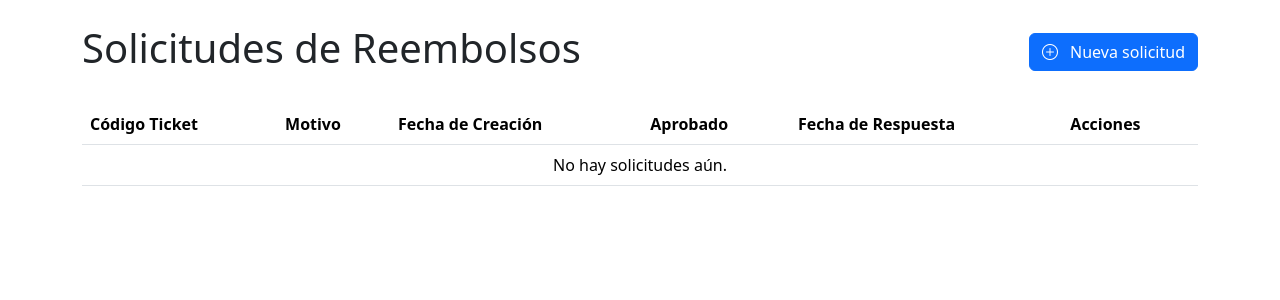
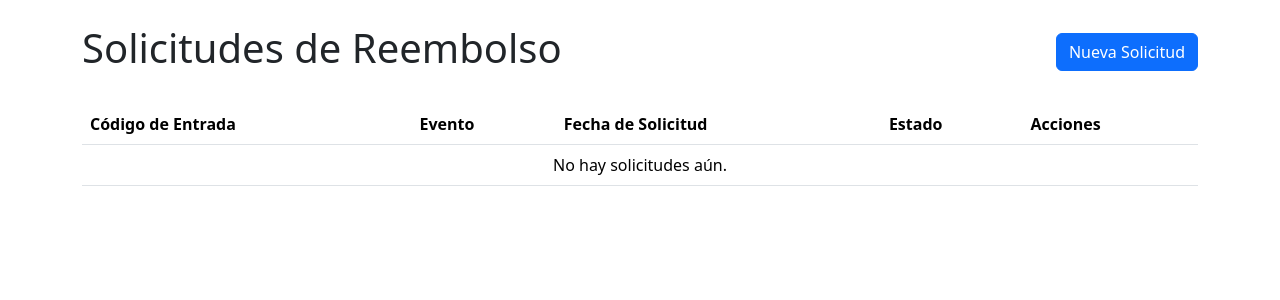
Before and after one commit to witcher-252/eventhub, a Django app: page /refunds/ in a window 1280 px wide. Shown: the part 56-356 px from the top of the page. Run offline with Django 5.2, Linux system fonts and the light colour scheme; the visitor is signed in with stand-in values (Sample User, id 1); data that the repository does not hold is empty; parts of the project's set-up code (start-up, migrations or seed data) failed here and were passed over.

Commit message:
Acomodo vistas

```diff
--- a/app/templates/refunds/refund_form.html
+++ b/app/templates/refunds/refund_form.html
@@ -40,8 +40,8 @@
                             </label>
                         </div>
 
-                        <div class="d-grid">
-                            <button type="submit" class="btn btn-primary">Enviar Solicitud</button>
+                        <div class="text-center mt-6">
+                            <button type="submit" class="btn btn-primary w-50">Enviar Solicitud</button>
                         </div>
                     </form>
                 </div>
--- a/app/templates/refunds/refund_list.html
+++ b/app/templates/refunds/refund_list.html
@@ -3,94 +3,81 @@
 {% block content %}
 <div class="container mt-4">
     <div class="d-flex justify-content-between align-items-center mb-4">
-        <h1>Solicitudes de Reembolsos</h1>
+        <h1>Solicitudes de Reembolso</h1>
         {% if not user_is_organizer %}
-            <a href="{% url 'refund_create' %}" class="btn btn-primary">
-                <i class="bi bi-plus-circle me-2"></i> Nueva solicitud
-            </a>
+            <a href="{% url 'refund_create' %}" class="btn btn-primary">Nueva Solicitud</a>
         {% endif %}
     </div>
 
     <table class="table">
         <thead>
             <tr>
+                <th>Código de Entrada</th>
+                <th>Evento</th>
                 {% if user_is_organizer %}
-                    <th>Usuario</th>
-                {% else %}
-                    <th>Código Ticket</th>
+                    <th>Solicitante</th>
                 {% endif %}
-                <th>Motivo</th>
-                <th>Fecha de Creación</th>
-                <th>Aprobado</th>
-                <th>Fecha de Respuesta</th>
+                <th>Fecha de Solicitud</th>
+                <th>Estado</th>
                 <th>Acciones</th>
             </tr>
         </thead>
         <tbody>
             {% for refund in refunds %}
             <tr>
+                <td><a href="{% url 'refund_detail' refund.id %}">{{ refund.ticket_code }}</a></td>
+                <td>{{ refund.ticket.event_name }}</td>
                 {% if user_is_organizer %}
                     <td>{{ refund.user.username }}</td>
-                {% else %}
-                    <td>{{ refund.ticket_code }}</td>
                 {% endif %}
-                <td>{{ refund.reason }}</td>
-                <td>{{ refund.created_at|date:"d/m/Y H:i" }}</td>
+                <td>{{ refund.created_at|date:"d M Y, H:i" }}</td>
                 <td>
                     {% if not refund.approval_date %}
-                        Pendiente
+                        <span class="badge bg-warning text-dark">Pendiente</span>
                     {% elif refund.approved %}
-                        Sí
+                        <span class="badge bg-success">Aprobado</span>
                     {% else %}
-                        No
+                        <span class="badge bg-danger">Rechazado</span>
                     {% endif %}
                 </td>
                 <td>
-                    {% if refund.approval_date %}
-                        {{ refund.approval_date|date:"d/m/Y" }}
-                    {% else %}
-                        -
-                    {% endif %}
-                </td>
-
-                <td>
                     <div class="hstack gap-1">
                         {% if user_is_organizer %}
+                            <a href="{% url 'refund_detail' refund.id %}" class="btn btn-sm btn-outline-primary" title="Ver detalle" aria-label="Ver detalle">
+                                <i class="bi bi-eye"></i>
+                            </a>
                             {% if not refund.approval_date %}
                                 <form action="{% url 'refund_accept' refund.id %}" method="post" style="display:inline;">
                                     {% csrf_token %}
-                                    <button type="submit" class="btn btn-sm btn-outline-success"
-                                        title="Aceptar" aria-label="Aceptar">
-                                        <i class="bi bi-check2-circle"></i>
+                                    <button type="submit" class="btn btn-sm btn-outline-success" title="Aceptar" aria-label="Aceptar">
+                                        <i class="bi bi-check"></i>
                                     </button>
                                 </form>
                                 <form action="{% url 'refund_reject' refund.id %}" method="post" style="display:inline;">
                                     {% csrf_token %}
-                                    <button type="submit" class="btn btn-sm btn-outline-warning"
-                                        title="Rechazar" aria-label="Rechazar">
-                                        <i class="bi bi-x-circle"></i>
+                                    <button type="submit" class="btn btn-sm btn-outline-danger" title="Rechazar" aria-label="Rechazar">
+                                        <i class="bi bi-x"></i>
                                     </button>
                                 </form>
                             {% endif %}
                             <form action="{% url 'refund_delete' refund.id %}" method="post" style="display:inline;">
                                 {% csrf_token %}
-                                <button class="btn btn-sm btn-outline-danger"
-                                    type="submit"
-                                    title="Eliminar" aria-label="Eliminar">
+                                <button class="btn btn-sm btn-outline-dark" type="submit" title="Eliminar" aria-label="Eliminar">
                                     <i class="bi bi-trash"></i>
                                 </button>
                             </form>
                         {% else %}
+                            <a href="{% url 'refund_detail' refund.id %}" class="btn btn-sm btn-outline-primary" title="Ver detalle" aria-label="Ver detalle">
+                                <i class="bi bi-eye"></i>
+                            </a>
                             {% if not refund.approval_date %}
-                            <a href="{% url 'refund_edit' refund.id %}" class="btn btn-sm btn-outline-secondary" title="Editar" aria-label="Editar">
-                                <i class="bi bi-pencil"></i>
-                            </a>
+                                <a href="{% url 'refund_edit' refund.id %}" class="btn btn-sm btn-outline-secondary" title="Editar" aria-label="Editar">
+                                    <i class="bi bi-pencil"></i>
+                                </a>
                             {% endif %}
                             <form action="{% url 'refund_delete' refund.id %}" method="post" style="display:inline;">
                                 {% csrf_token %}
-                                <button class="btn btn-sm btn-outline-danger"
-                                    type="submit"
-                                    title="Eliminar" aria-label="Eliminar">
+                                <button class="btn btn-sm btn-outline-danger" type="submit" title="Eliminar" aria-label="Eliminar">
                                     <i class="bi bi-trash"></i>
                                 </button>
                             </form>
@@ -100,10 +87,11 @@
             </tr>
             {% empty %}
             <tr>
-                <td colspan="6" class="text-center">No hay solicitudes aún.</td>
+                <td colspan="{% if user_is_organizer %}6{% else %}5{% endif %}" class="text-center">No hay solicitudes aún.</td>
             </tr>
             {% endfor %}
         </tbody>
     </table>
+
 </div>
 {% endblock %}
--- a/app/urls.py
+++ b/app/urls.py
@@ -19,5 +19,6 @@ urlpatterns = [
     path('refunds/<int:id>/delete/', views.refund_delete, name='refund_delete'),
     path('refund/<int:id>/accept/', views.refund_accept, name='refund_accept'),
     path('refund/<int:id>/reject/', views.refund_reject, name='refund_reject'),
+    path('refund/<int:id>/', views.refund_detail, name='refund_detail'),
 
 ]
--- a/app/views.py
+++ b/app/views.py
@@ -204,3 +204,19 @@ def refund_reject(request, id):
         refund.save()
 
     return redirect("refund_list")
+
+@login_required
+def refund_detail(request, id):
+    refund = get_object_or_404(RefundRequest, pk=id, user=request.user)
+    return render(request, "refunds/refund_detail.html", {"refund": refund})
+
+@login_required
+def refund_detail(request, id):
+    refund = get_object_or_404(RefundRequest, id=id)
+
+    user_is_organizer = request.user.is_organizer
+
+    if not user_is_organizer and refund.user != request.user:
+        return redirect('refund_list')
+
+    return render(request, "refunds/refund_detail.html", {"refund": refund})
```
Also changed, not shown: app/templates/refunds/refund_detail.html (added, +55 -0 lines), app/templates/refunds/refund_edit.html (+5 -2 lines).
